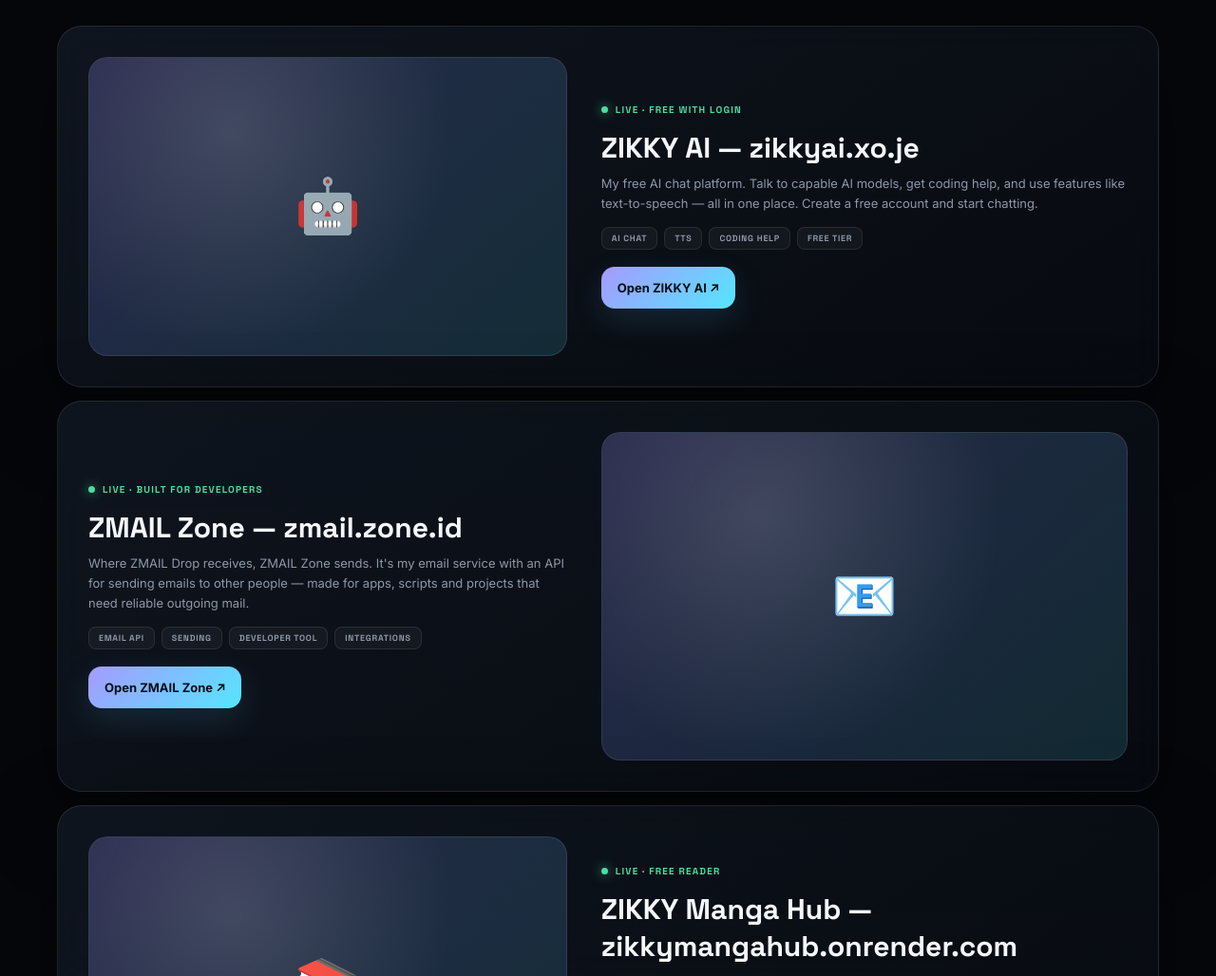
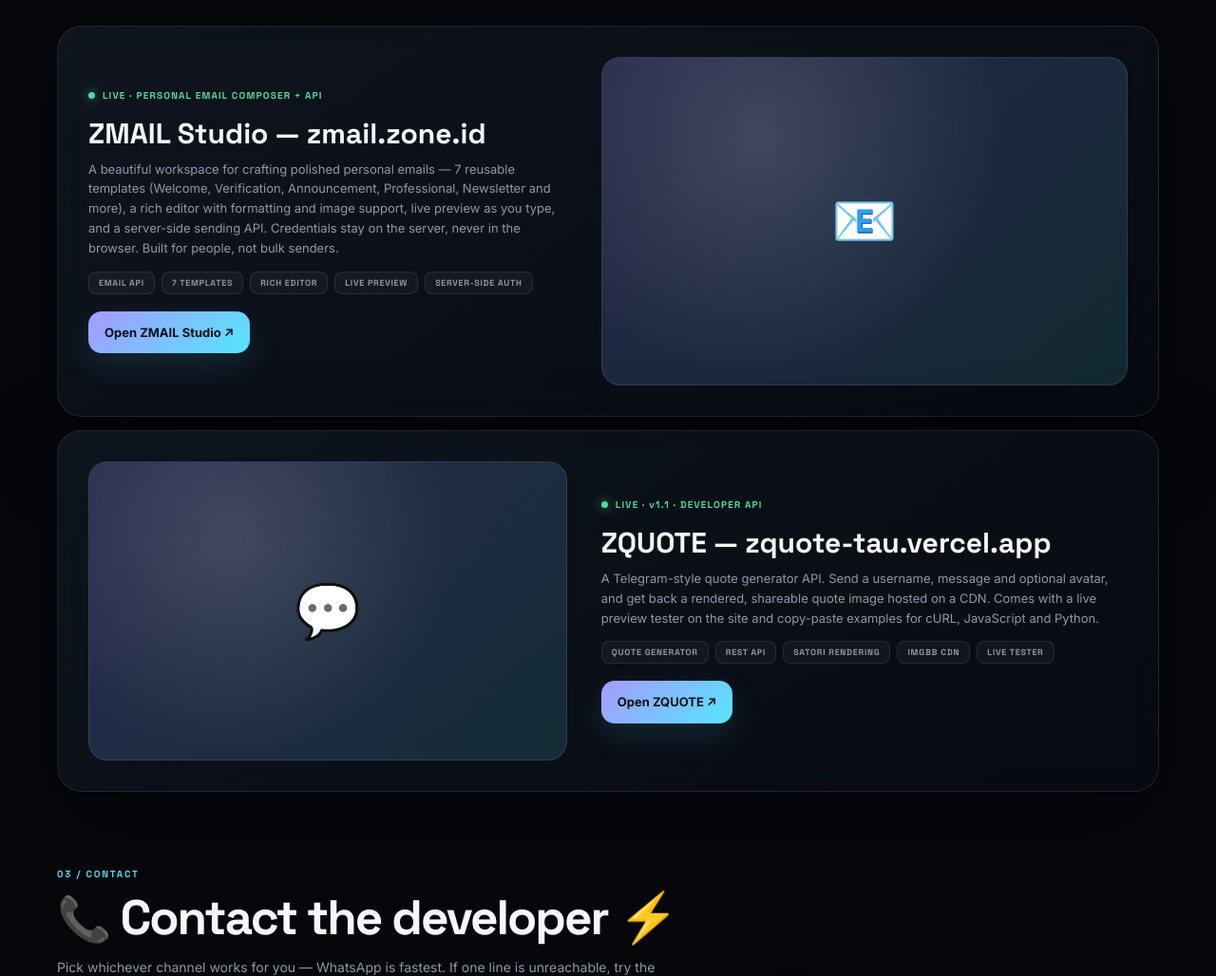
Before and after one commit to zikky0001-droid/zmaildrop, a website: page public/owner.html in a window 1280 px wide. Shown: the part 1772-2800 px from the top of the page at 95% size. Drawn offline with Linux system fonts and the light colour scheme.

Commit message:
Added 2 new websites

```diff
--- a/public/owner.html
+++ b/public/owner.html
@@ -118,60 +118,28 @@
       <p style="color:var(--muted);font-size:14px;max-width:640px">Each of these is live, free to try, and maintained by me. Click any of them to visit.</p>
     </section>
 
-    <article class="project-row glass reveal">
-      <div class="project-visual">🤖</div>
-      <div class="project-body">
-        <div class="status-line"><span class="status-dot"></span> LIVE · FREE WITH LOGIN</div>
-        <h3>ZIKKY AI — zikkyai.xo.je</h3>
-        <p>My free AI chat platform. Talk to capable AI models, get coding help, and use features like text-to-speech — all in one place. Create a free account and start chatting.</p>
-        <div class="project-tags"><span>AI CHAT</span><span>TTS</span><span>CODING HELP</span><span>FREE TIER</span></div>
-        <a class="button button-primary" href="https://zikkyai.xo.je" target="_blank" rel="noopener">Open ZIKKY AI ↗</a>
-      </div>
-    </article>
-
     <article class="project-row flip glass reveal">
   <div class="project-visual">📧</div>
   <div class="project-body">
-        <div class="status-line"><span class="status-dot"></span> LIVE · BUILT FOR DEVELOPERS</div>
-        <h3>ZMAIL Zone — zmail.zone.id</h3>
-        <p>Where ZMAIL Drop receives, ZMAIL Zone sends. It's my email service with an API for sending emails to other people — made for apps, scripts and projects that need reliable outgoing mail.</p>
-        <div class="project-tags"><span>EMAIL API</span><span>SENDING</span><span>DEVELOPER TOOL</span><span>INTEGRATIONS</span></div>
-        <a class="button button-primary" href="https://zmail.zone.id" target="_blank" rel="noopener">Open ZMAIL Zone ↗</a>
+    <div class="status-line"><span class="status-dot"></span> LIVE · PERSONAL EMAIL COMPOSER + API</div>
+    <h3>ZMAIL Studio — zmail.zone.id</h3>
+    <p>A beautiful workspace for crafting polished personal emails — 7 reusable templates (Welcome, Verification, Announcement, Professional, Newsletter and more), a rich editor with formatting and image support, live preview as you type, and a server-side sending API. Credentials stay on the server, never in the browser. Built for people, not bulk senders.</p>
+    <div class="project-tags"><span>EMAIL API</span><span>7 TEMPLATES</span><span>RICH EDITOR</span><span>LIVE PREVIEW</span><span>SERVER-SIDE AUTH</span></div>
+    <a class="button button-primary" href="https://zmail.zone.id" target="_blank" rel="noopener">Open ZMAIL Studio ↗</a>
   </div>
 </article>
 
 <article class="project-row glass reveal">
-      <div class="project-visual">📚</div>
+  <div class="project-visual">💬</div>
   <div class="project-body">
-        <div class="status-line"><span class="status-dot"></span> LIVE · FREE READER</div>
-        <h3>ZIKKY Manga Hub — zikkymangahub.onrender.com</h3>
-        <p>A free manga reading site with a clean reader, downloads and bookmarking — built for readers who want a premium-feeling experience without the paywalls.</p>
-        <div class="project-tags"><span>MANGA READER</span><span>DOWNLOADS</span><span>BOOKMARKS</span><span>MOBILE FRIENDLY</span></div>
-        <a class="button button-primary" href="https://zikkymangahub.onrender.com" target="_blank" rel="noopener">Open Manga Hub ↗</a>
+    <div class="status-line"><span class="status-dot"></span> LIVE · v1.1 · DEVELOPER API</div>
+    <h3>ZQUOTE — zquote-tau.vercel.app</h3>
+    <p>A Telegram-style quote generator API. Send a username, message and optional avatar, and get back a rendered, shareable quote image hosted on a CDN. Comes with a live preview tester on the site and copy-paste examples for cURL, JavaScript and Python.</p>
+    <div class="project-tags"><span>QUOTE GENERATOR</span><span>REST API</span><span>SATORI RENDERING</span><span>IMGBB CDN</span><span>LIVE TESTER</span></div>
+    <a class="button button-primary" href="https://zquote-tau.vercel.app" target="_blank" rel="noopener">Open ZQUOTE ↗</a>
   </div>
 </article>
 
-    <article class="project-row flip glass reveal">
-      <div class="project-visual">📮</div>
-      <div class="project-body">
-        <div class="status-line"><span class="status-dot"></span> LIVE · YOU ARE USING IT</div>
-        <h3>ZMAIL Drop — zmaildrop.vercel.app</h3>
-        <p>This very site. A fast, free, public temporary mailbox — no account, no password, no clutter. Open an inbox in seconds and walk away when you're done.</p>
-        <div class="project-tags"><span>TEMP MAIL</span><span>NO ACCOUNT</span><span>INSTANT</span><span>100% FREE</span></div>
-        <a class="button button-primary" href="/login.html">Open an inbox →</a>
-      </div>
-    </article>
-
-    <article class="project-row glass reveal">
-      <div class="project-visual">🌐</div>
-      <div class="project-body">
-        <div class="status-line"><span class="status-dot"></span> LIVE · FULL CATALOGUE</div>
-        <h3>ZIKKY Tech Portfolio — zikkytech.xo.je</h3>
-        <p>The complete catalogue of everything I build: ZIKKY AI v1 &amp; v2, the matrix calculator, my Telegram bot, the API gateway and everything currently in development.</p>
-        <div class="project-tags"><span>PORTFOLIO</span><span>ALL PROJECTS</span><span>ABOUT ME</span></div>
-        <a class="button button-primary" href="https://zikkytech.xo.je" target="_blank" rel="noopener">Open Portfolio ↗</a>
-      </div>
-    </article>
 
     <section id="contact" class="section-heading reveal">
       <span class="eyebrow">03 / CONTACT</span>
```
Lines whose indentation alone changed are shown as unchanged.
